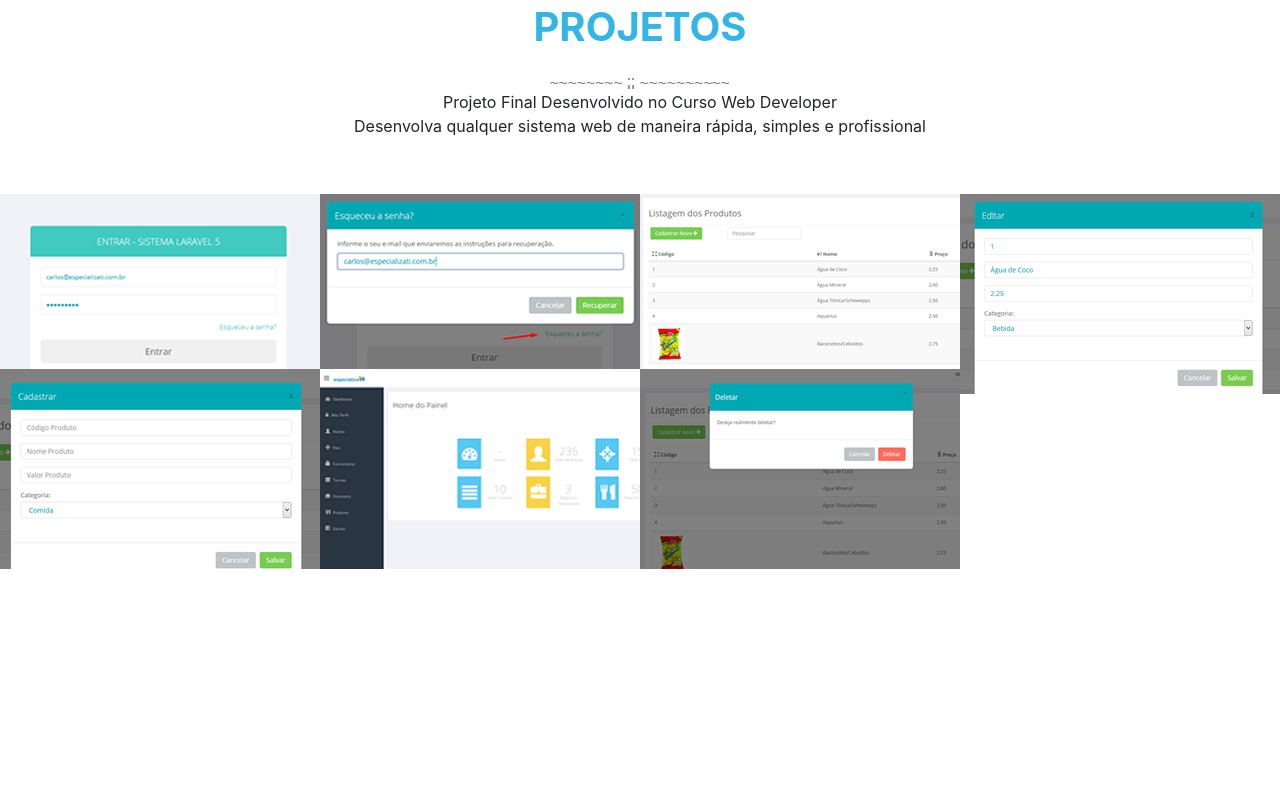
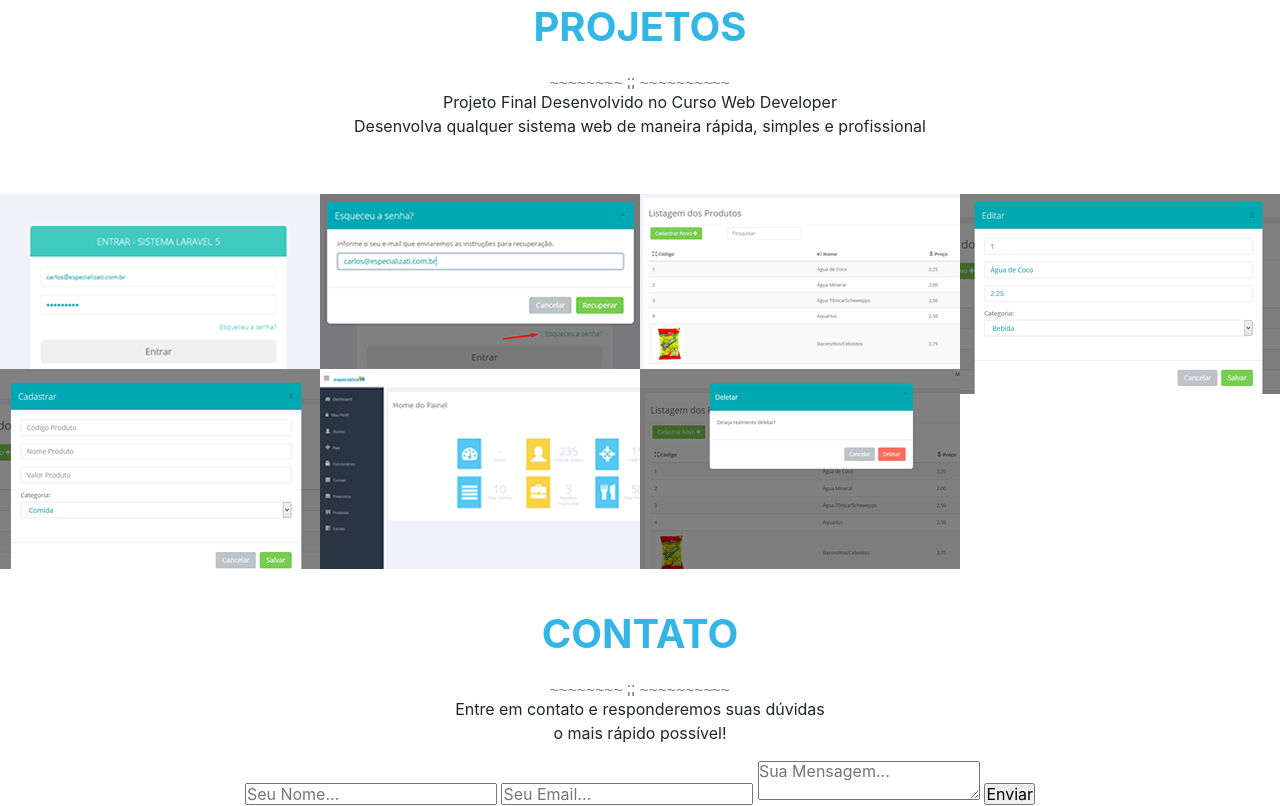
Before and after one commit to IgorAvelino/Layout-One-Page-Facul, a plain HTML site: page index.html in a window 1280 px wide. Shown: the part 1954-2760 px from the top of the page. Before the commit the page ends 2538 px from the top, so only its background shows below. Drawn offline with Linux system fonts and the light colour scheme.

Commit message:
section contato html

```diff
--- a/index.html
+++ b/index.html
@@ -234,6 +234,24 @@
     <!-- Fim section projetos -->
 
     <!-- Section contato -->
+    <section class="contato">
+        <div class="conteiner text-center">
+            <h1 class="titulo">Contato</h1>
+            <div class="divider"></div>
+            <p class="descricao">Entre em contato e responderemos suas dúvidas<br>
+            o mais rápido possível!</p>
+
+            <div class="contato-form">
+                <form class="aulaweb-form" action="test.php" method="post">
+                    <input type="text" name="nome" id="nome" placeholder="Seu Nome...">
+                    <input type="email" name="email" id="email" placeholder="Seu Email...">
+                    <textarea name="mensagem" id="mensagem" placeholder="Sua Mensagem..."></textarea>
+                    <input type="submit" value="Enviar">
+                </form>
+            </div>
+
+        </div>
+    </section>
 
 </div>
     <script src="js/jquery-3.5.1.min.js"></script>
```
